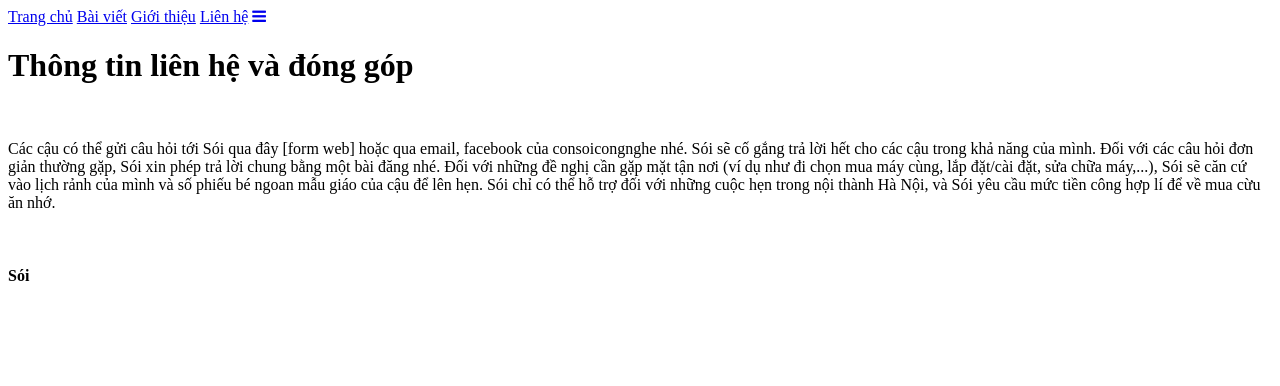
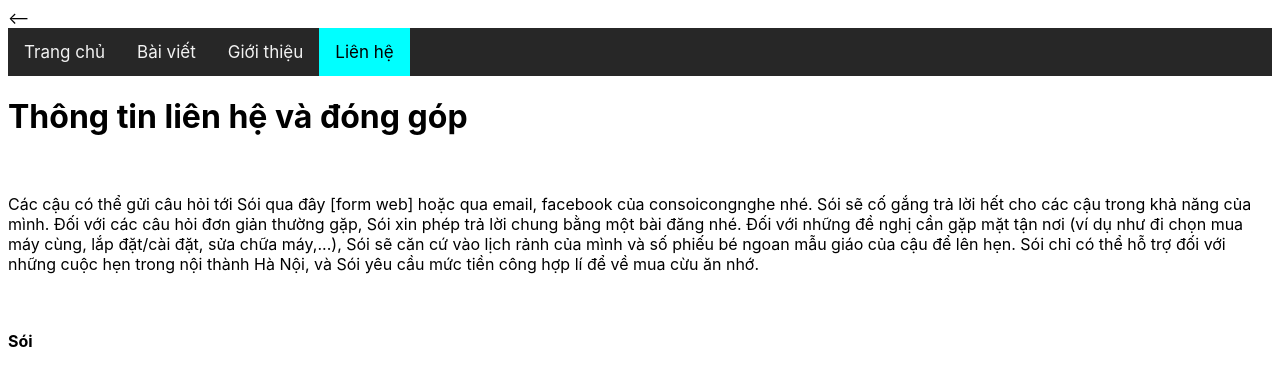
Before and after one commit to consoicongnghe/consoicongnghe.github.io, a Jekyll site: the page contact/index.html, which Jekyll copies as it is, in a window 1280 px wide. Shown: the top 386 px of the page. Built offline with Jekyll 4.4.1, drawn with Linux system fonts in a browser that asks for light colours.

Commit message:
fix topnav test

```diff
--- a/about/index.html
+++ b/about/index.html
@@ -3,12 +3,12 @@
 	<head>
 		<title>consoicongnghe | Trang chủ</title>
 		<link rel="icon" type="image/x-icon" href="/images/favicon.ico">
-		<link rel="stylesheet" href="./assets/css/styles.css">
+		<link rel="stylesheet" href="../assets/css/styles.css">
 		<meta charset="UTF-8">
 		<meta name="viewport" content="width=device-width, initial-scale=1">
 	</head>
 	<body>
-		<link rel="stylesheet" href="https://cdnjs.cloudflare.com/ajax/libs/font-awesome/4.7.0/css/font-awesome.min.css">
+		<!<link rel="stylesheet" href="https://cdnjs.cloudflare.com/ajax/libs/font-awesome/4.7.0/css/font-awesome.min.css">
 		<div class="topnav" id="myTopnav">
 			<a href="https://consoicongnghe.com/">Trang chủ</a>
 			<a href="https://consoicongnghe.com/posts">Bài viết</a>
--- a/contact/index.html
+++ b/contact/index.html
@@ -3,12 +3,12 @@
 	<head>
 		<title>consoicongnghe | Trang chủ</title>
 		<link rel="icon" type="image/x-icon" href="/images/favicon.ico">
-		<link rel="stylesheet" href="./assets/css/styles.css">
+		<link rel="stylesheet" href="../assets/css/styles.css">
 		<meta charset="UTF-8">
 		<meta name="viewport" content="width=device-width, initial-scale=1">
 	</head>
 	<body>
-		<link rel="stylesheet" href="https://cdnjs.cloudflare.com/ajax/libs/font-awesome/4.7.0/css/font-awesome.min.css">
+		<--<link rel="stylesheet" href="https://cdnjs.cloudflare.com/ajax/libs/font-awesome/4.7.0/css/font-awesome.min.css">
 		<div class="topnav" id="myTopnav">
 			<a href="https://consoicongnghe.com/">Trang chủ</a>
 			<a href="https://consoicongnghe.com/posts">Bài viết</a>
--- a/index.html
+++ b/index.html
@@ -8,7 +8,7 @@
 		<meta name="viewport" content="width=device-width, initial-scale=1">
 	</head>
 	<body>
-		<link rel="stylesheet" href="https://cdnjs.cloudflare.com/ajax/libs/font-awesome/4.7.0/css/font-awesome.min.css">
+		<!--<link rel="stylesheet" href="https://cdnjs.cloudflare.com/ajax/libs/font-awesome/4.7.0/css/font-awesome.min.css">-->
 		<div class="topnav" id="myTopnav">
 			<a href="https://consoicongnghe.com/" class="active">Trang chủ</a>
 			<a href="https://consoicongnghe.com/posts">Bài viết</a>
--- a/posts/index.html
+++ b/posts/index.html
@@ -3,7 +3,7 @@
 	<head>
 		<title>consoicongnghe | Trang chủ</title>
 		<link rel="icon" type="image/x-icon" href="/images/favicon.ico">
-		<link rel="stylesheet" href="./assets/css/styles.css">
+		<link rel="stylesheet" href="../assets/css/styles.css">
 		<meta charset="UTF-8">
 		<meta name="viewport" content="width=device-width, initial-scale=1">
 	</head>
```
